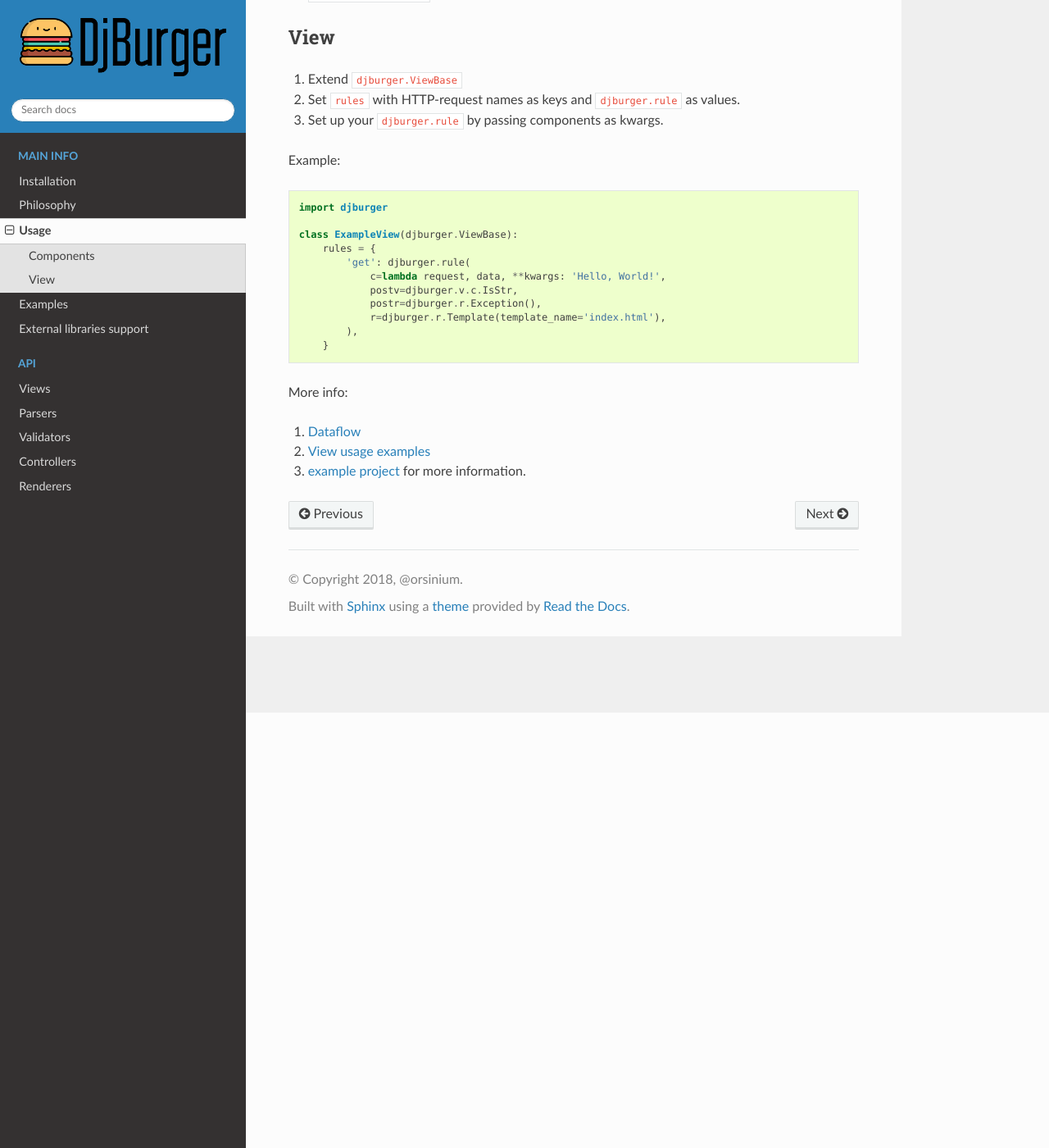
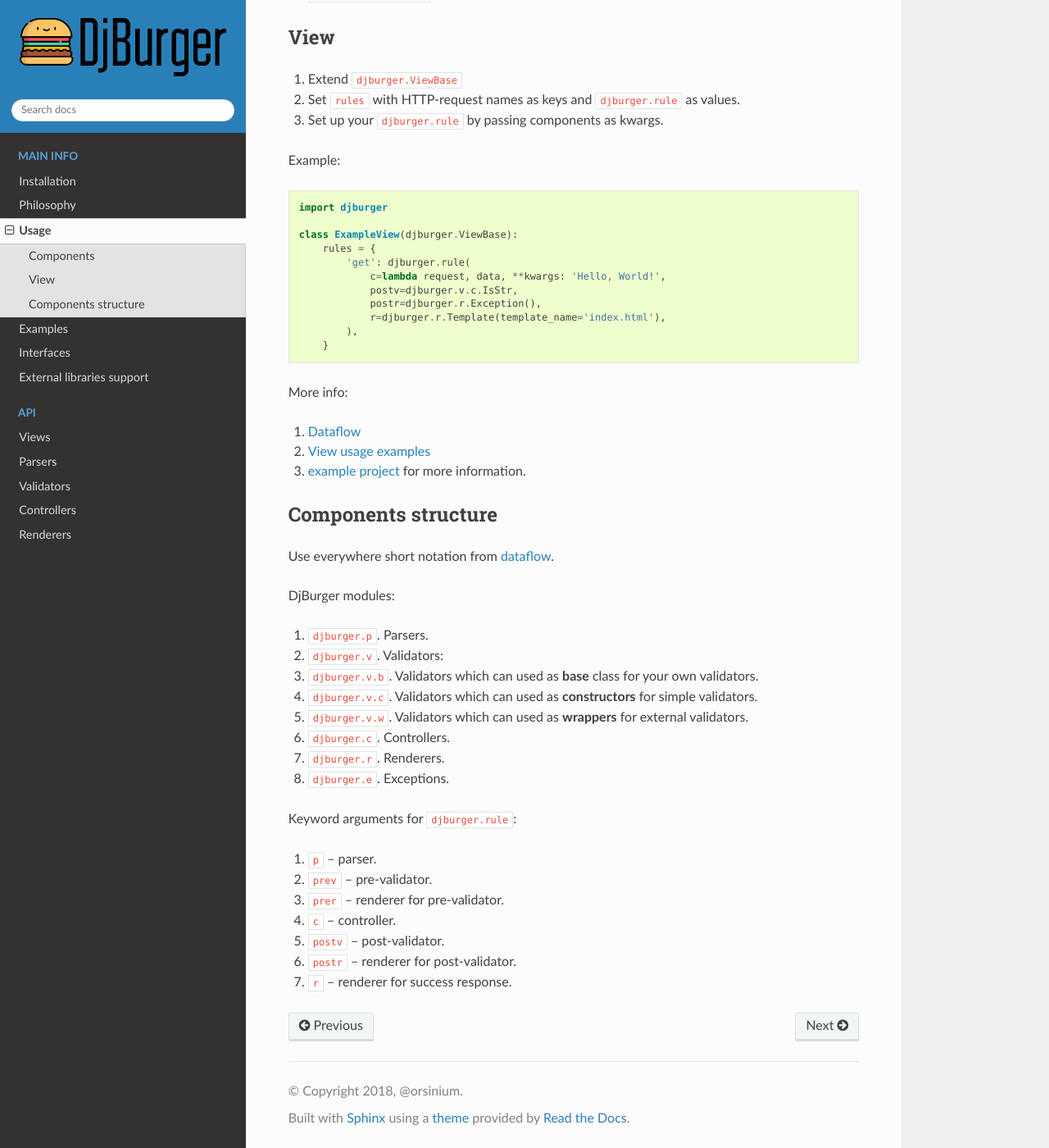
Before and after one commit to orsinium-archive/djburger, a Sphinx documentation site: the page built from wiki/source/usage.md, in a window 1280 px wide and 1400 px high, scrolled down 531 px. Shown: the whole window at 82% size. Built offline with Sphinx 7.4.7 and the Read the Docs theme 2.0.0, drawn with Linux system fonts in a browser that asks for light colours.

Commit message:
+components structure & interfaces docs

```diff
--- a/wiki/source/index.rst
+++ b/wiki/source/index.rst
@@ -14,6 +14,7 @@ Welcome to DjBurger's documentation!
     philosophy
     usage
     examples
+    interfaces
     external
 
 .. toctree::
--- a/wiki/source/usage.md
+++ b/wiki/source/usage.md
@@ -44,3 +44,29 @@ More info:
 1. [Dataflow](philosophy.html#dataflow)
 1. [View usage examples](examples.html#view)
 1. [example project](https://github.com/orsinium/djburger/tree/master/example) for more information.
+
+
+## Components structure
+
+Use everywhere short notation from [dataflow](philosophy.html#dataflow).
+
+DjBurger modules:
+
+1. `djburger.p`. Parsers.
+1. `djburger.v`. Validators:
+  1. `djburger.v.b`. Validators which can used as **base** class for your own validators.
+  1. `djburger.v.c`. Validators which can used as **constructors** for simple validators.
+  1. `djburger.v.w`. Validators which can used as **wrappers** for external validators.
+1. `djburger.c`. Controllers.
+1. `djburger.r`. Renderers.
+1. `djburger.e`. Exceptions.
+
+Keyword arguments for `djburger.rule`:
+
+1. `p` -- parser.
+1. `prev` -- pre-validator.
+1. `prer` -- renderer for pre-validator.
+1. `c` -- controller.
+1. `postv` -- post-validator.
+1. `postr` -- renderer for post-validator.
+1. `r` -- renderer for success response.
```
Also changed, not shown: wiki/source/interfaces.md (added, +21 -0 lines).
